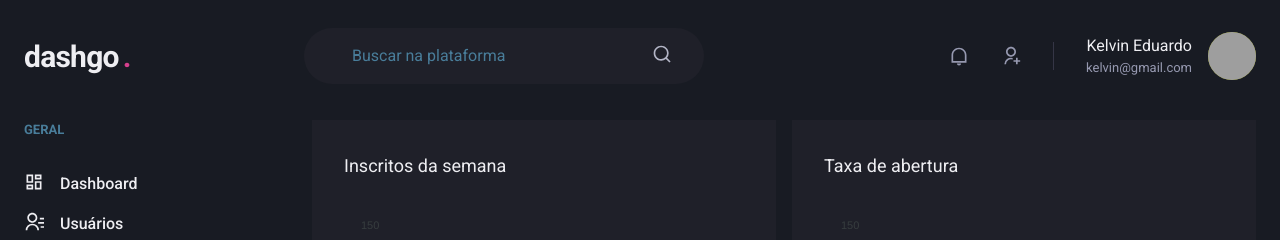
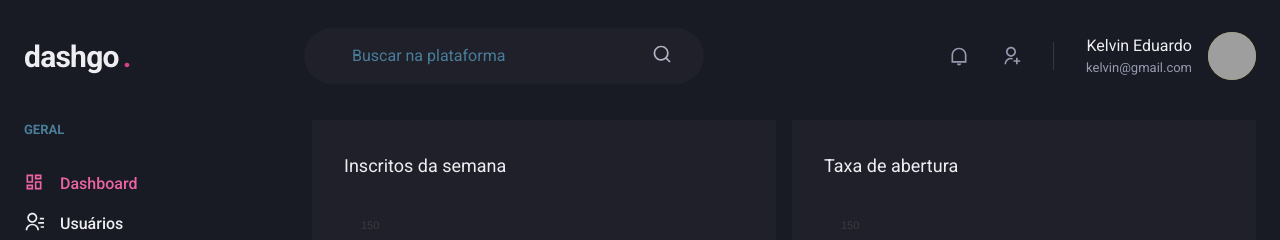
Before and after one commit to kelvinNvk/AMNP, a Next.js app: page /dashboard in a window 1280 px wide. Shown: the top 240 px of the page. Built offline with nearby package versions, Linux system fonts and the light colour scheme; grey boxes are pictures that could not be loaded.

Commit message:
four commit

```diff
--- /dev/null
+++ b/src/components/ActiveLink.tsx
@@ -0,0 +1,31 @@
+import Link, { LinkProps } from "next/link";
+import { useRouter } from "next/router";
+import { cloneElement, ReactElement } from "react";
+
+interface ActiveLinkProps extends LinkProps {
+    children: ReactElement;
+    shouldMathExactHref?: boolean;
+}
+
+export function ActiveLink({ children, shouldMathExactHref = false, ...rest }: ActiveLinkProps) {
+    const { asPath } = useRouter()
+
+    let isActive = false;
+
+    if (shouldMathExactHref && (asPath === rest.href || asPath === rest.as)) {
+        isActive = true;
+    }
+
+    if (!shouldMathExactHref && (asPath.startsWith(String(rest.href)) ||
+    asPath.startsWith(String(rest.as)))) {
+        isActive = true;
+    }
+
+    return(
+        <Link {...rest}>
+            {cloneElement(children, {
+                color: isActive ? 'pink.400' : 'gray.50'
+            })}
+        </Link>
+    )
+}
--- a/src/components/Form/Input.tsx
+++ b/src/components/Form/Input.tsx
@@ -1,11 +1,12 @@
 import { FormControl, FormLabel, Input as ChakraInput, InputProps as ChakraInputProps } from "@chakra-ui/react";
+import { forwardRef, ForwardRefRenderFunction } from "react";
 
 interface InputProps extends ChakraInputProps {
   name: string;
   label?: string;
 }
 
-export function Input({ name, label, ...rest }: InputProps) {
+const InputBase: ForwardRefRenderFunction<HTMLInputElement, InputProps> = ({ name, label, ...rest }, ref) => {
   return (
     <FormControl>
       { !!label && <FormLabel htmlFor={name}>{label}</FormLabel> }
@@ -20,8 +21,11 @@ export function Input({ name, label, ...rest }: InputProps) {
           bgColor: 'gray.900'
         }}
         size="lg"
+        ref={ref}
         {...rest}
       />
     </FormControl>
   );
 }
+
+export const Input = forwardRef(InputBase);
--- a/src/components/Header/SearchBox.tsx
+++ b/src/components/Header/SearchBox.tsx
@@ -1,7 +1,10 @@
 import { Flex, Input, Icon } from "@chakra-ui/react";
+import { useState } from "react";
 import { RiSearchLine } from "react-icons/ri";
 
 export function SearchBox() {
+  const [search, setSearch] = useState('')
+
   return (
     <Flex
     as="label"
@@ -23,6 +26,8 @@ export function SearchBox() {
         mr="4"
         placeholder="Buscar na plataforma"
         _placeholder={{ color: 'gray.400' }}
+        value={search}
+        onChange={event => setSearch(event.target.value)}
     />
 
     <Icon as={RiSearchLine} fontSize="20"/>
--- a/src/components/Pagination/index.tsx
+++ b/src/components/Pagination/index.tsx
@@ -4,7 +4,7 @@ import { PaginationItem } from "./PaginationItem";
 export function Pagination() {
   return (
     <Stack
-      direction="row"
+      direction={["column", "row"]}
       spacing="6"
       mt="8"
       justify="space-between"
--- a/src/components/Sidebar/NavLink.tsx
+++ b/src/components/Sidebar/NavLink.tsx
@@ -1,18 +1,22 @@
-import { Icon, Link, Text, LinkProps as ChakraLinkProps } from "@chakra-ui/react";
+import { Icon, Link as ChakraLink, Text, LinkProps as ChakraLinkProps } from "@chakra-ui/react";
 import { ElementType } from "react";
-import { RiDashboardLine } from "react-icons/ri";
+
+import { ActiveLink } from '../ActiveLink';
 
 
 interface NavLinkProps extends ChakraLinkProps {
   icon: ElementType;
   children: string;
+  href: string;
 }
 
-export function NavLink({ icon, children }: NavLinkProps) {
+export function NavLink({ icon, children, href, ...rest }: NavLinkProps) {
   return (
-    <Link display="flex" align="center">
-      <Icon as={icon} fontSize="20" />
-      <Text ml="4" fontWeight="medium">{children}</Text>
-    </Link>
+    <ActiveLink href={href} passHref>
+      <ChakraLink display="flex" align="center" {...rest}>
+        <Icon as={icon} fontSize="20" />
+        <Text ml="4" fontWeight="medium">{children}</Text>
+      </ChakraLink >
+    </ActiveLink>
   );
 }
--- a/src/components/Sidebar/SidebarNav.tsx
+++ b/src/components/Sidebar/SidebarNav.tsx
@@ -7,12 +7,12 @@ export function SidebarNav() {
   return (
     <Stack spacing="12" align="flex-start">
         <NavSection title="GERAL">
-          <NavLink icon={RiDashboardLine}>Dashboard</NavLink>
-          <NavLink icon={RiContactsLine}>Usuários</NavLink>
+          <NavLink icon={RiDashboardLine} href="/dashboard">Dashboard</NavLink>
+          <NavLink icon={RiContactsLine} href="/users">Usuários</NavLink>
         </NavSection>
         <NavSection title="AUTOMAÇÃO">
-          <NavLink icon={RiInputMethodLine}>Formulários</NavLink>
-          <NavLink icon={RiGitMergeLine}>Automação</NavLink>
+          <NavLink icon={RiInputMethodLine} href="/forms">Formulários</NavLink>
+          <NavLink icon={RiGitMergeLine} href="automation">Automação</NavLink>
         </NavSection>
   </Stack>
   );
--- a/src/pages/users/index.tsx
+++ b/src/pages/users/index.tsx
@@ -1,4 +1,5 @@
 import { Box, Flex, Button, Heading, Icon, Table, Thead, Tr, Th, Checkbox, Tbody, Td, Text, useBreakpointValue } from "@chakra-ui/react";
+import Link from "next/link";
 import { RiAddLine, RiPencilLine } from "react-icons/ri";
 
 import { Header } from "../../components/Header";
@@ -21,6 +22,7 @@ export default function UserList() {
           <Flex mb="8" justify="space-between" align="center">
             <Heading size="lg" fontWeight="normal">Usuários</Heading>
 
+            <Link href="/users/create" passHref>
               <Button
               as="a"
               size="sm"
@@ -30,7 +32,7 @@ export default function UserList() {
               >
                 Criar Novo
               </Button>
-
+            </Link>
           </Flex>
 
           <Table colorScheme="whiteAlpha">
```
Also changed, not shown: src/pages/index.tsx (+15 -2 lines), src/pages/users/create.tsx (+8 -5 lines). Lines whose indentation alone changed are shown as unchanged.
